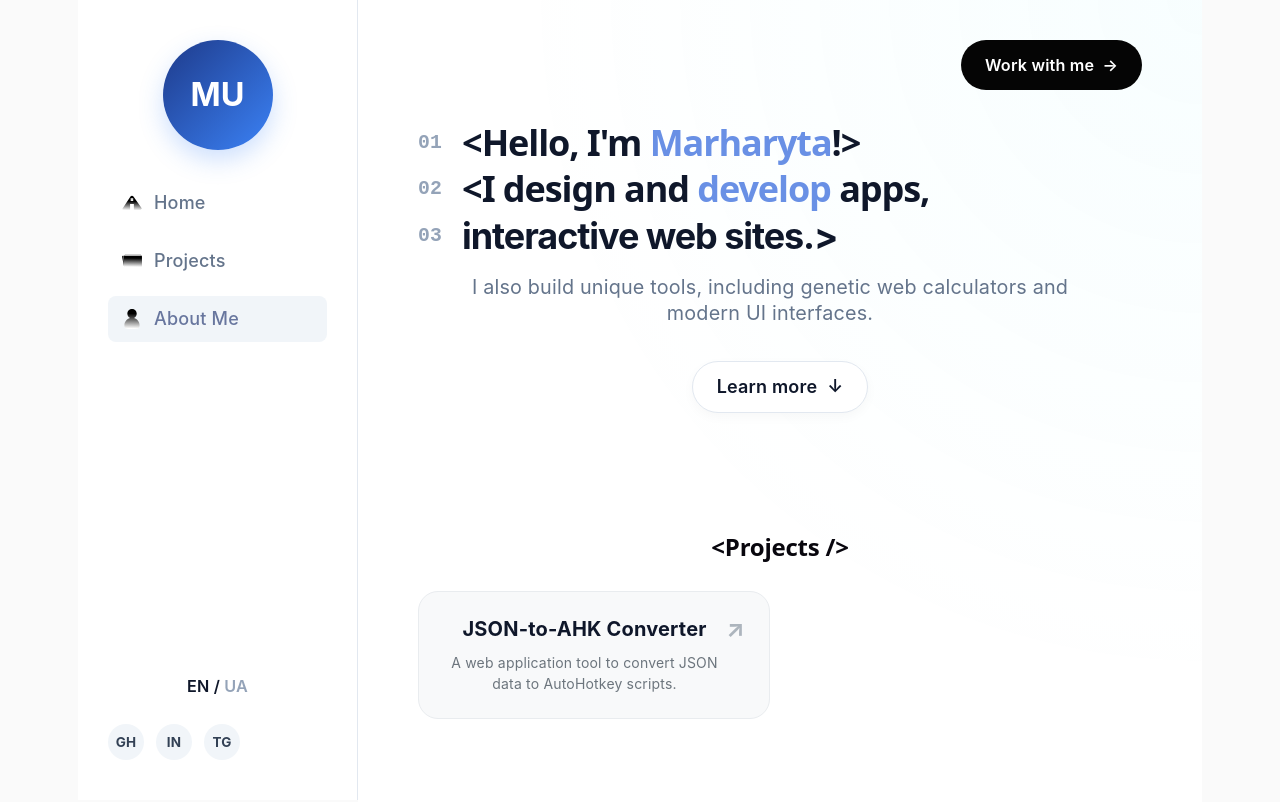
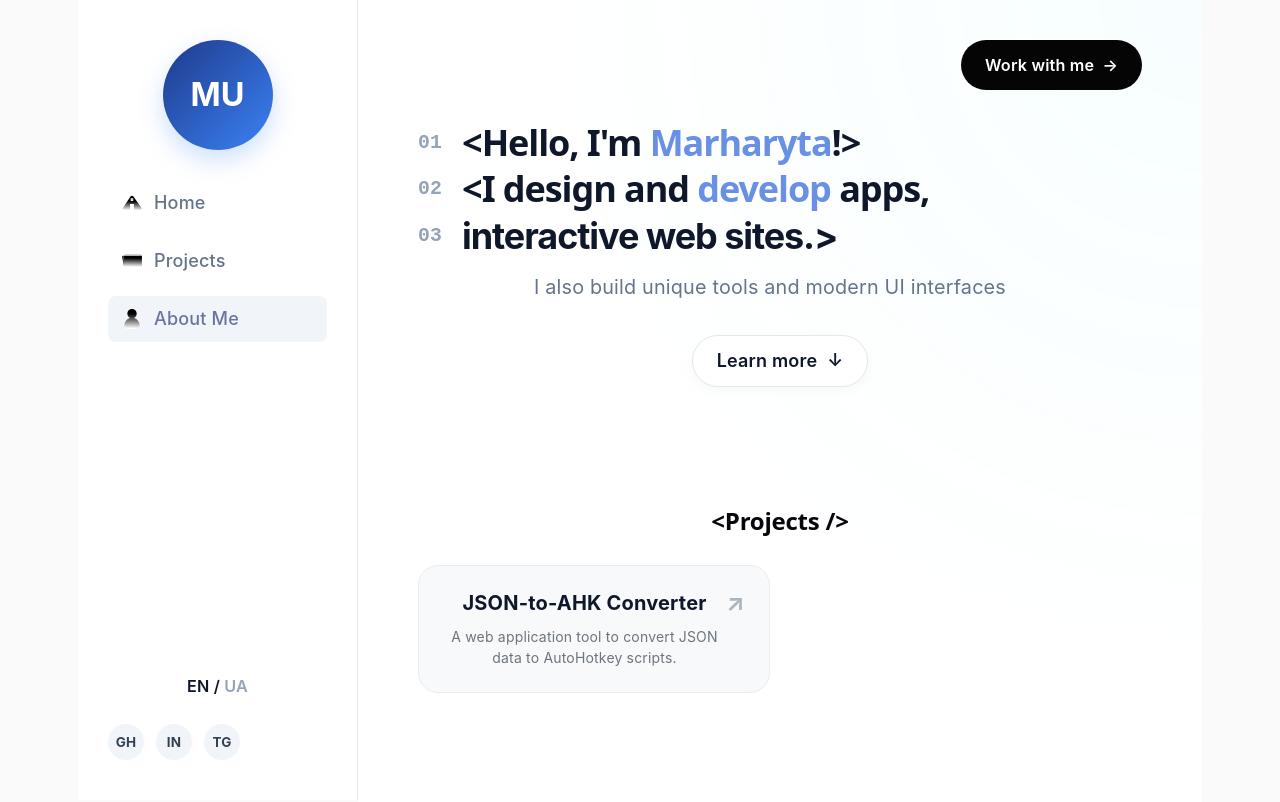
Before and after one commit to defajax/portfolio, a React (Vite) app: page / in a window 1280 px wide. Shown: the top 802 px of the page. Built offline with nearby package versions, Linux system fonts and the light colour scheme.

Commit message:
Translation fix

```diff
--- a/src/i18n.js
+++ b/src/i18n.js
@@ -16,7 +16,7 @@ const resources = {
         develop: "develop",
         apps: "apps,",
         interactive: "interactive web sites.",
-        subtitle: "I also build unique tools, including genetic web calculators and modern UI interfaces.",
+        subtitle: "I also build unique tools and modern UI interfaces",
         learn: "Learn more",
         name:"Marharyta"
       },
@@ -53,8 +53,8 @@ const resources = {
         design: "Я проєктую та",
         develop: "розробляю",
         apps: "додатки,",
-        interactive: "інтерактивні веб-сайти.",
-        subtitle: "Я також створюю унікальні інструменти, включаючи генетичні веб-калькулятори та сучасні UI інтерфейси.",
+        interactive: "інтерактивні веб-сайти",
+        subtitle: "Я також створюю унікальні інструменти та сучасні UI інтерфейси.",
         learn: "Дізнатися більше",
         name:"Маргарита"
       },
```
